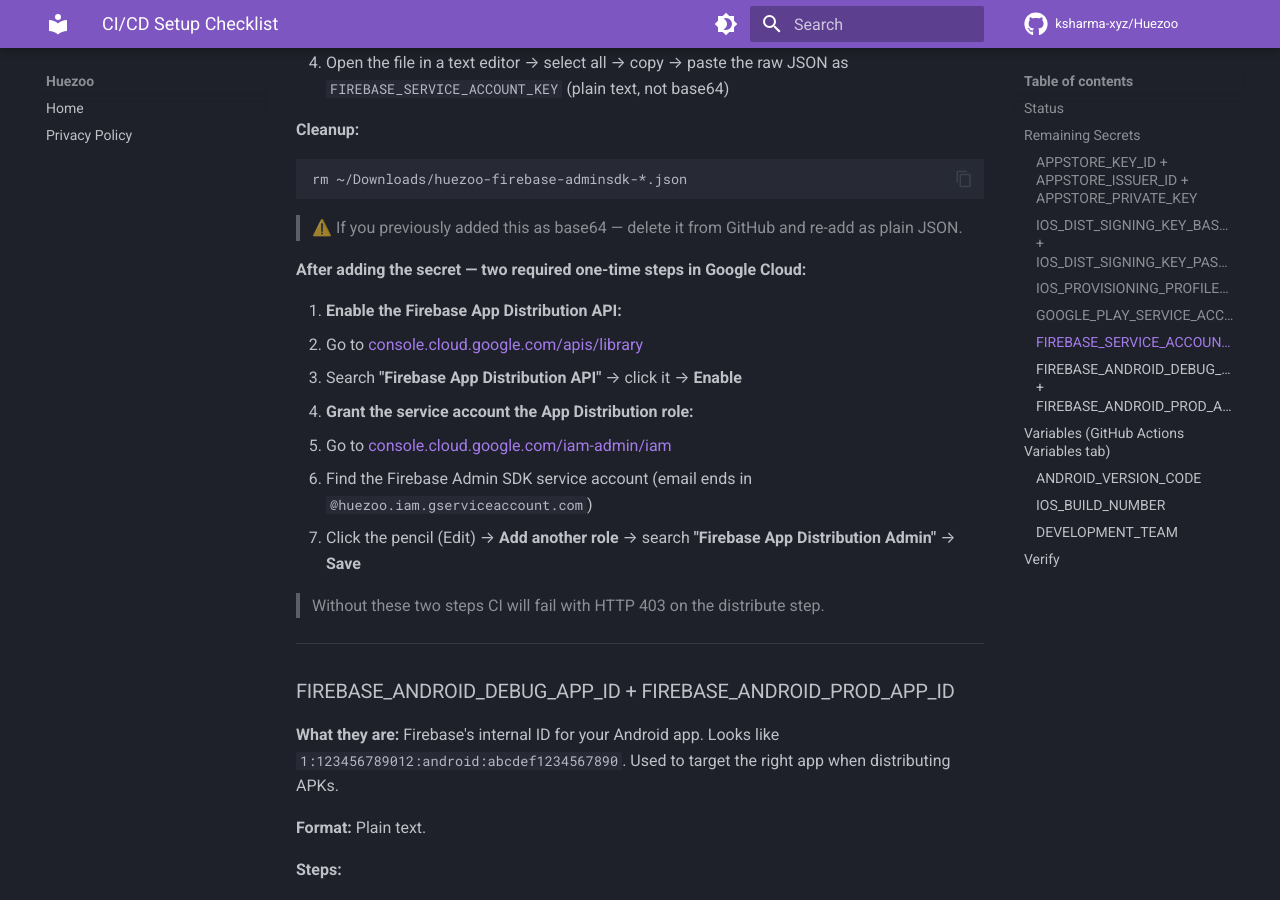
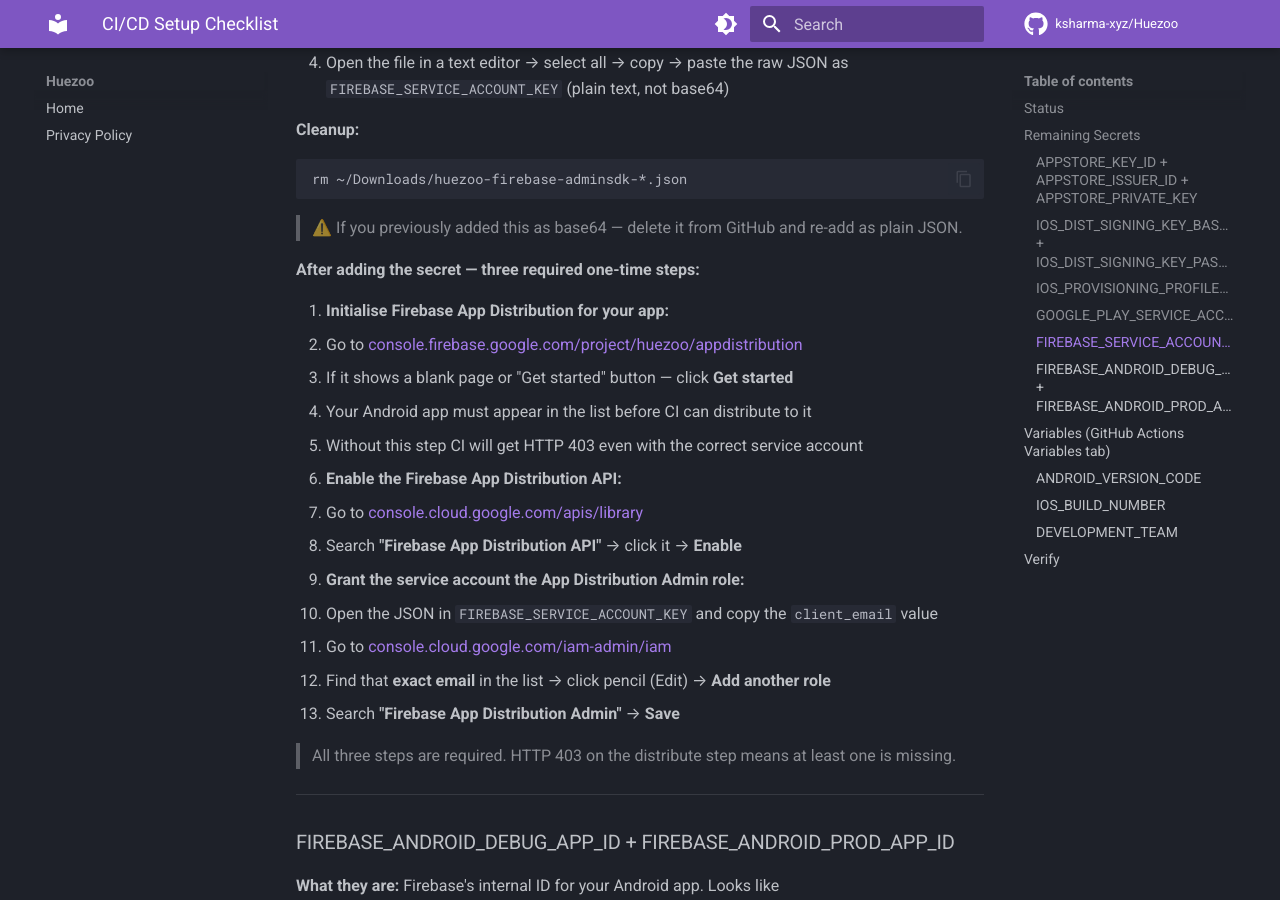
Before and after one commit to ksharma-xyz/HueZoo, an MkDocs documentation site: the page built from docs/ci_cd/CI_SETUP_CHECKLIST.md, in a window 1280 px wide and 900 px high, scrolled down 4935 px. Built offline with MkDocs 1.6.1 and Material for MkDocs 9.7.7, drawn with Linux system fonts in a browser that asks for light colours; comment, search, counter and statistics services are not loaded.

Commit message:
docs(ci): add Firebase App Distribution initialisation as required step
App Distribution must be initialised in Firebase Console before CI can
distribute — click Get started at /project/huezoo/appdistribution.
This was the missing step causing HTTP 403 even with correct IAM role.

Co-Authored-By: Claude Sonnet 4.6 <noreply@anthropic.com>

```diff
--- a/docs/ci_cd/CI_SETUP_CHECKLIST.md
+++ b/docs/ci_cd/CI_SETUP_CHECKLIST.md
@@ -187,18 +187,25 @@ rm ~/Downloads/huezoo-firebase-adminsdk-*.json
 
 > ⚠️ If you previously added this as base64 — delete it from GitHub and re-add as plain JSON.
 
-**After adding the secret — two required one-time steps in Google Cloud:**
+**After adding the secret — three required one-time steps:**
 
-1. **Enable the Firebase App Distribution API:**
+1. **Initialise Firebase App Distribution for your app:**
+   - Go to [console.firebase.google.com/project/huezoo/appdistribution](https://console.firebase.google.com/project/huezoo/appdistribution)
+   - If it shows a blank page or "Get started" button — click **Get started**
+   - Your Android app must appear in the list before CI can distribute to it
+   - Without this step CI will get HTTP 403 even with the correct service account
+
+2. **Enable the Firebase App Distribution API:**
    - Go to [console.cloud.google.com/apis/library](https://console.cloud.google.com/apis/library)
    - Search **"Firebase App Distribution API"** → click it → **Enable**
 
-2. **Grant the service account the App Distribution role:**
+3. **Grant the service account the App Distribution Admin role:**
+   - Open the JSON in `FIREBASE_SERVICE_ACCOUNT_KEY` and copy the `client_email` value
    - Go to [console.cloud.google.com/iam-admin/iam](https://console.cloud.google.com/iam-admin/iam)
-   - Find the Firebase Admin SDK service account (email ends in `@huezoo.iam.gserviceaccount.com`)
-   - Click the pencil (Edit) → **Add another role** → search **"Firebase App Distribution Admin"** → **Save**
+   - Find that **exact email** in the list → click pencil (Edit) → **Add another role**
+   - Search **"Firebase App Distribution Admin"** → **Save**
 
-> Without these two steps CI will fail with HTTP 403 on the distribute step.
+> All three steps are required. HTTP 403 on the distribute step means at least one is missing.
 
 ---
 
```
